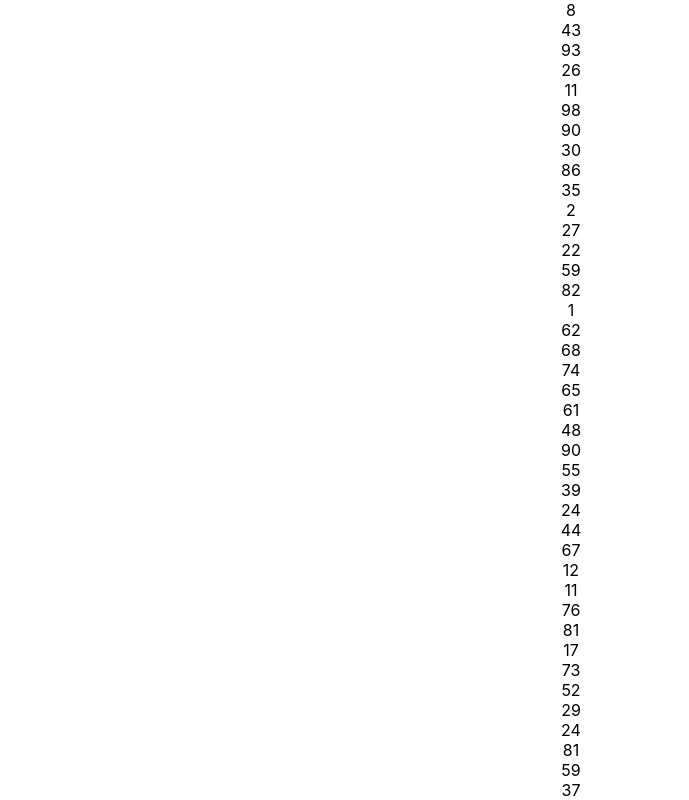
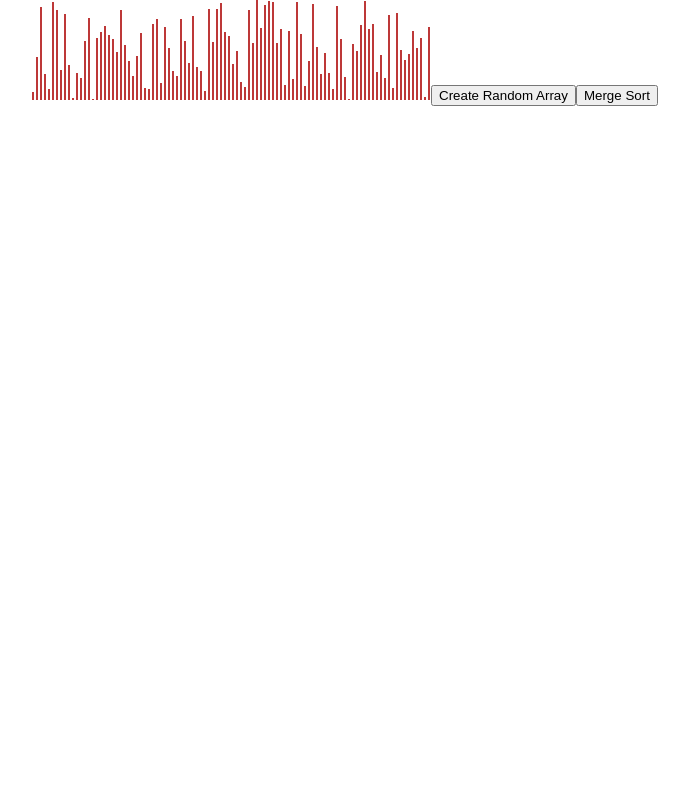
Before and after one commit to dominic1031/Sorting-Visualizer, a React (Create React App) app: page / in a window 1280 px wide. Shown: the top 800 px of the page, without its empty margins (69-758 px from the left). Built offline with nearby package versions, Linux system fonts and the light colour scheme.

Commit message:
selection sort

```diff
--- a/package.json
+++ b/package.json
@@ -34,5 +34,8 @@
       "last 1 firefox version",
       "last 1 safari version"
     ]
+  },
+  "devDependencies": {
+    "jest": "^27.4.7"
   }
 }
--- /dev/null
+++ b/src/SortingAlgorithms/sortingAlgorithms.js
@@ -0,0 +1,77 @@
+
+export async function* selectionSort(arr) {
+    var n = arr.length-1;
+    var i, j, min_idx;
+    // One by one move boundary of unsorted subarray
+    for (i = 0; i < n-1; i++)
+    {
+        // Find the minimum element in unsorted array
+        min_idx = i;
+        for (j = i + 1; j < n; j++) {
+            yield await highlightComparison(j, min_idx);
+            if (arr[j] < arr[min_idx]) {
+                min_idx = j;
+            }
+        }
+        // Swap the found minimum element with the first element
+        yield await highlightSwap(arr,min_idx, i);
+
+        highlightCompleted(i);
+        yield;
+    }
+}
+
+export const mergeSort = (arr, l=0, r=null) => {
+    if (r === null) r = arr.length-1;
+    if (l < r)
+    {
+        // Same as (l + r) / 2, but avoids overflow
+        // for large l and r
+        let m = l + Math.floor((r - l) / 2);
+
+        // Sort first and second halves
+        mergeSort(arr, l, m);
+        mergeSort(arr, m + 1, r);
+
+        merge(arr, l, m, r);
+    }
+}
+
+function merge(arr, start, mid, end) {
+    let start2 = mid + 1;
+
+    // If the direct merge is already sorted
+    if (arr[mid] <= arr[start2])
+    {
+        return;
+    }
+    // Two pointers to maintain start
+    // of both arrays to merge
+    while (start <= mid && start2 <= end)
+    {
+        // If element 1 is in right place
+        if (arr[start] <= arr[start2])
+        {
+            start++;
+        }
+        else
+        {
+            let value = arr[start2];
+            let index = start2;
+
+            // Shift all the elements between element 1
+            // element 2, right by 1.
+            while (index !== start)
+            {
+                arr[index] = arr[index - 1];
+                index--;
+            }
+            arr[start] = value;
+
+            // Update all the pointers
+            start++;
+            mid++;
+            start2++;
+        }
+    }
+}
--- a/src/SortingVisualizer/SortingVisualizer.css
+++ b/src/SortingVisualizer/SortingVisualizer.css
@@ -0,0 +1,11 @@
+.array-container {
+    position: absolute;
+    left: 100px;
+}
+
+.array-bar {
+    width: 2px;
+    background-color: rgb(189, 56, 56);
+    display: inline-block;
+    margin: 0 1px;
+}
--- a/src/SortingVisualizer/SortingVisualizer.jsx
+++ b/src/SortingVisualizer/SortingVisualizer.jsx
@@ -1,4 +1,5 @@
 import './SortingVisualizer.css';
+import * as sortingAlgorithms from '../SortingAlgorithms/sortingAlgorithms.js'
 import React from 'react';
 
 export default class SortingVisualizer extends React.Component {
@@ -13,7 +14,7 @@ export default class SortingVisualizer extends React.Component {
         this.createRandomArray();
     }
 
-    createRandomArray () {  // create a random array
+    createRandomArray = () => {  // create a random array
         const array = [];
         for (let i = 0; i < 100; i++) {
             array.push(randomIntFromInterval(1,100));
@@ -21,16 +22,42 @@ export default class SortingVisualizer extends React.Component {
         this.setState({array});
     }
 
+    mergeSort = () => {
+        testSort(this.state.array, sortingAlgorithms.mergeSort);
+        sortingAlgorithms.mergeSort(this.state.array);
+    }
+
+    selectionSort = () => {
+        testSort(this.state.array, sortingAlgorithms.selectionSort);
+        const animations = sortingAlgorithms.selectionSort(this.state.array.slice());
+        for (let i = 0; i < animations.length; i++) {
+            const {comparison, swap} = animations[i];
+            setTimeout(() => {
+                const arrayBars = document.getElementsByClassName('array-bar');
+                // Have two comparisons change color
+                arrayBars[comparison[1]].style.backgroundColor = 'blue';
+                arrayBars[comparison[0]].style.backgroundColor = 'blue';
+                setTimeout(() => {
+                    arrayBars[comparison[1]].style.backgroundColor = 'turquoise';
+                    arrayBars[comparison[0]].style.backgroundColor = 'turquoise';
+                }, (i + 1) * 10);
+            }, i * 10)
+        }
+    }
+
     render() {
         const { array } = this.state;
         return (
-            <>
+            <div className="array-container">
                 {array.map((value, index) => (
-                    <div className="array-bars" key={index}>
-                        {value}
+                    <div className="array-bar"
+                    key={index}
+                    style={{height: `${value}px`}}>
                     </div>
                 ))}
-            </>
+                <button onClick={() => this.createRandomArray()}> Create Random Array </button>
+                <button onClick={() => this.mergeSort()}> Merge Sort </button>
+            </div>
         );
     }
 }
@@ -38,3 +65,23 @@ export default class SortingVisualizer extends React.Component {
 function randomIntFromInterval(min, max) {
     return Math.floor(Math.random() * (max - min + 1) + min);
 }
+
+function isArraySorted(arr) {
+    for (let i = 0; i < arr.length; i++) {
+        if (arr[i] > arr[i+1]) {
+            return false;
+        }
+    }
+    return true;
+}
+
+function testSort(arr, sortFunc) {
+    var dummy = arr.slice();
+    sortFunc(dummy);
+    if (!isArraySorted(dummy)) {
+        console.log("Sort algorithm is wrongly implemented!");
+        return false;
+    }
+    console.log("Sort algorithm is correctly implemented!");
+    return true;
+}
```
